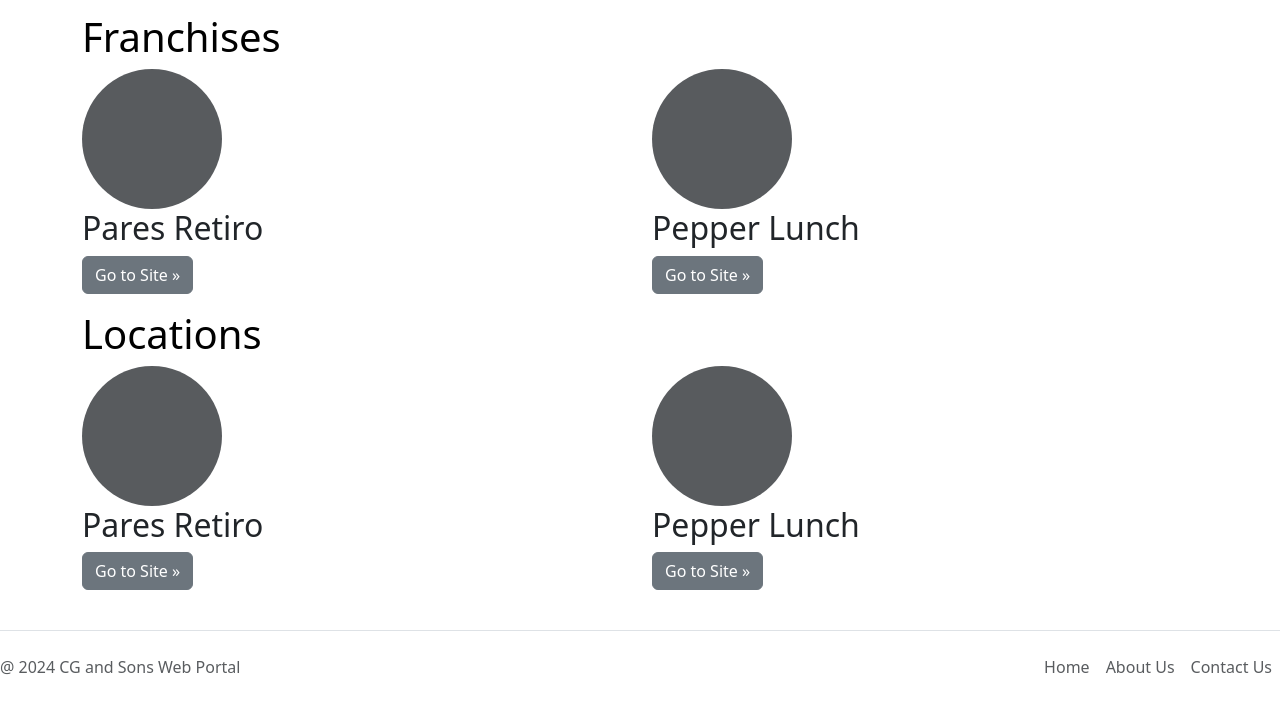
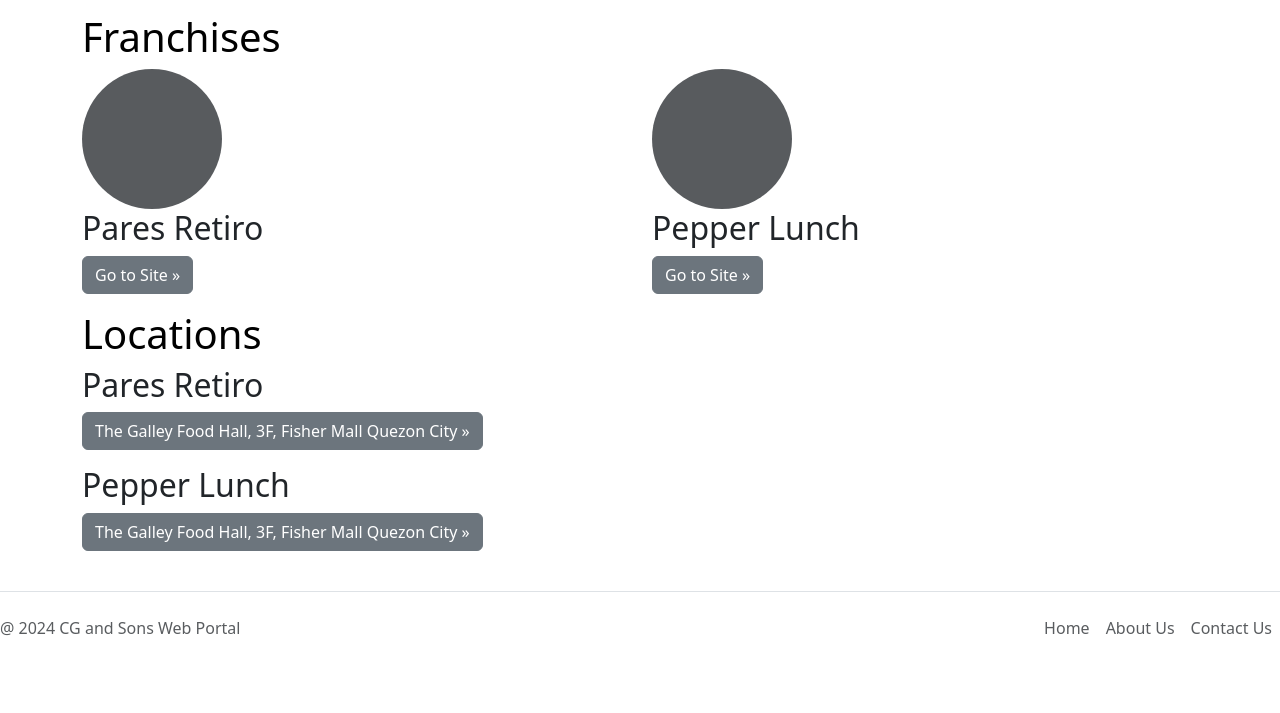
Before and after one commit to NKTheMaker1234/CGAS, a plain HTML site: page about.html in a window 1280 px wide. Shown: the part 724-1437 px from the top of the page. After the commit the page ends 1412 px from the top, so only its background shows below. Drawn offline with nearby package versions, Linux system fonts and the light colour scheme.

Commit message:
Small additions of the Locations on About and start of making structure in Contact Us.

```diff
--- a/about.html
+++ b/about.html
@@ -97,17 +97,16 @@
   <h1 class="text-body-emphasis">Locations</h1>
 
   <div class="row">
-    <div class="col-lg-6">
-
-      <svg class="bd-placeholder-img rounded-circle" width="140" height="140" xmlns="http://www.w3.org/2000/svg" role="img" aria-label="Placeholder" preserveAspectRatio="xMidYMid slice" focusable="false"><title>Placeholder</title><rect width="100%" height="100%" fill="var(--bs-secondary-color)"></rect></svg>
+    <div class="col-lg-10">
+      <!-- Picture of Pares Retiro QC -->
       <h2 class="fw-normal">Pares Retiro</h2>
-      <p><a class="btn btn-secondary" href="#">Go to Site »</a></p>
+      <p><a class="btn btn-secondary" href="#">The Galley Food Hall, 3F, Fisher Mall Quezon City »</a></p>
     </div><!-- /.col-lg-4 -->
 
-    <div class="col-lg-6">
-      <svg class="bd-placeholder-img rounded-circle" width="140" height="140" xmlns="http://www.w3.org/2000/svg" role="img" aria-label="Placeholder" preserveAspectRatio="xMidYMid slice" focusable="false"><title>Placeholder</title><rect width="100%" height="100%" fill="var(--bs-secondary-color)"></rect></svg>
+    <div class="col-lg-10">
+      <!-- Picture of Pepper Lunch QC -->
       <h2 class="fw-normal">Pepper Lunch</h2>
-      <p><a class="btn btn-secondary" href="#">Go to Site »</a></p>
+      <p><a class="btn btn-secondary" href="#">The Galley Food Hall, 3F, Fisher Mall Quezon City »</a></p>
     </div><!-- /.col-lg-4 -->
 
   </div><!-- /.row -->
```
Also changed, not shown: contactUs.html (+13 -2 lines).
